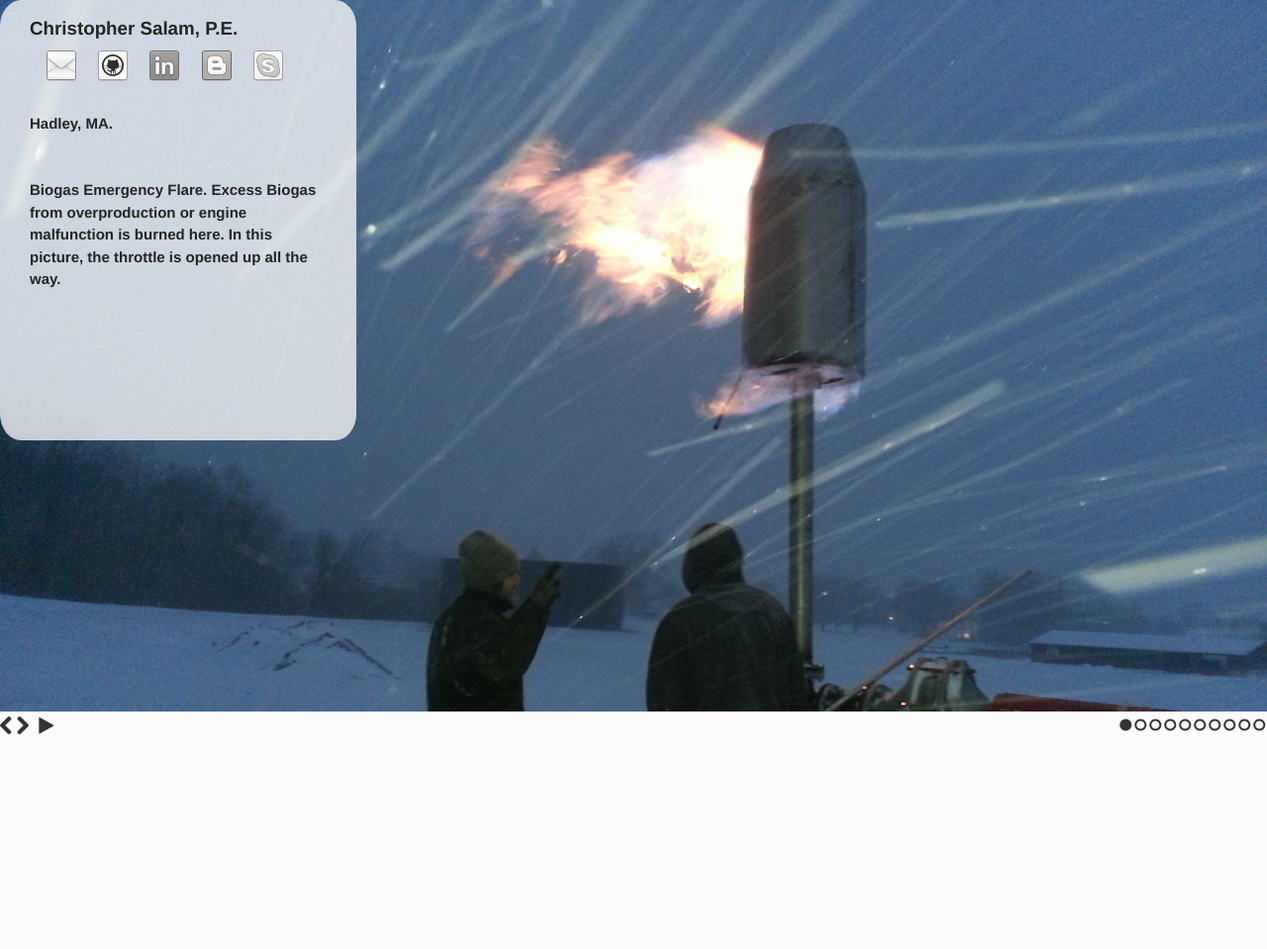
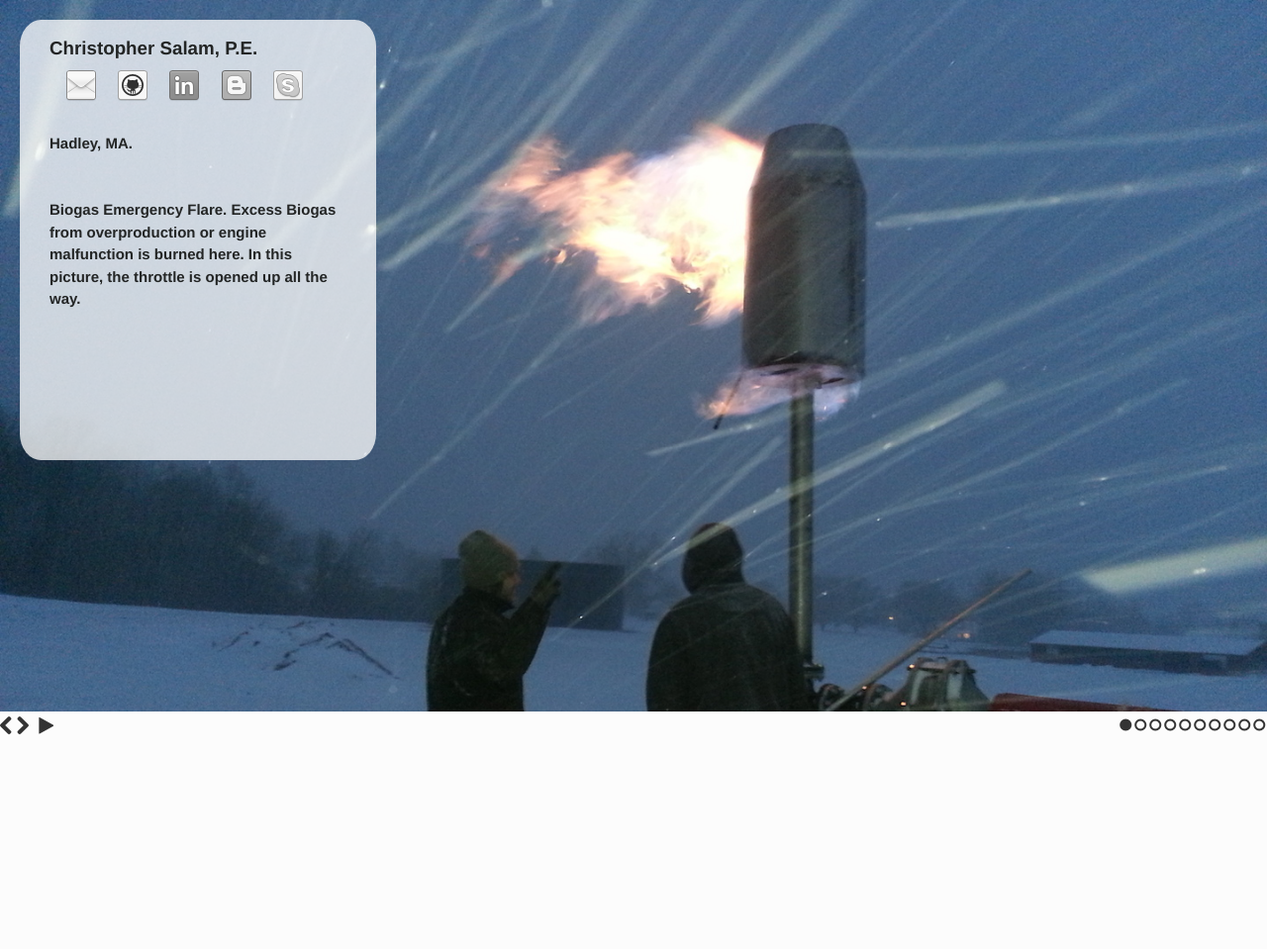
Before and after one commit to ChristopherSalam/blog, a PHP site: page / in a window 1280 px wide. Shown: the top 959 px of the page at 99% size. Run offline with PHP 8.4, Linux system fonts and the light colour scheme.

Commit message:
container not fixed, but fine for now

```diff
--- a/css/custom.css
+++ b/css/custom.css
@@ -23,7 +23,6 @@ ul#menu li, ul li.tools, ul#menu lh, ul li.chris {
 }
 
 .underneath {
-  /*top: 30px;*/
   height: 100%;
   width: 100%;
   z-index: -1;
@@ -131,7 +130,7 @@ ul#menu li, ul li.tools, ul#menu lh, ul li.chris {
 
     @media (max-width: 830px) and (min-width: 591px) {
         .fade {
-          margin: 0 auto 0;
+          margin: 10px auto 0;
         }
         .front {
           margin-left: 80px;
@@ -147,6 +146,18 @@ ul#menu li, ul li.tools, ul#menu lh, ul li.chris {
         }
         .back {
           margin-left: -40px;
+        }
+    }
+
+    @media (min-width: 830px) {
+        .fade {
+          margin: 20px auto 0;
+        }
+        .front {
+          margin-left: 20px;
+        }
+        .back {
+          margin-left: -20px;
         }
     }
 
--- a/index.html
+++ b/index.html
@@ -10,7 +10,6 @@
     <link rel="stylesheet" href="css/font-awesome.min.css">
 </head>
 <body>
-  <!--<h3 class="cen">Christopher Salam, P.E.</h3>-->
 <div class="flip-container" id="flip-container">
   <div class="flipper">
 <!--Resume-->
@@ -91,7 +90,6 @@
     <img src="css/img/dig4.jpg"alt="Feed tank for Anaerobic Digester at Brewery Project in San Leandro, CA." onmouseover="info()" onmouseout="info()">
   </div>
 </div>
-</div>
   <script src="js/jquery-1.11.2.min.js"></script>
   <script src="js/jquery.slides.min.js"></script>
   <script src="js/mine.slides.js"></script>
--- a/js/mine.slides.js
+++ b/js/mine.slides.js
@@ -79,23 +79,7 @@
               if (number == 10) {
               $("#location").html("San Leandro, California");
               $("#textbox").html("Biogas projects at breweries are being investigated. Projects at breweries are particularly difficult processes because alcohol can kill bacteria and be difficult to digest.");
-              } /*
-              if (number == 13) {
-              $("#location").html("Quetzaltenango, Guatemala.");
-              $("#textbox").html("AIDG is no longer in operation. AIDG, or the Appropriate Infrastructure Development Group aimed to aid start for profit green businesses in Guatemala and Haiti. In this photo, I am teaching a workshop on composting. Click the link to see some of their legacy material.");
               }
-              if (number == 14) {
-              $("#location").html("Porterville, CA");
-              $("#textbox").html("Oil & Agriculture, interwoven but not interdependent. This is a very old struggle, and both represent two lifestyles and professions that are becoming less common in the United States. Click to read an article on this topic.");
-              }
-              if (number == 15) {
-              $("#location").html("Quetzaltenango, Guatemala.");
-              $("#textbox").html("My interest in fermentation peaked during my time in Guatemala, where the food was often not safe enough to eat without experiencing some stomach upset. Pickling vegetables, called 'Curtido' was a strategy I learned there.");
-              }
-              if (number == 16) {
-              $("#location").html("Riverside, CA");
-              $("#textbox").html("The capstone senior design project is one of the main times to really explore your interests during your undergraduate degree. Click to learn more about our cproject: Zero-Waste Biodiesel.");
-              } */
         }
       }
     });
```
Lines whose indentation alone changed are shown as unchanged.
